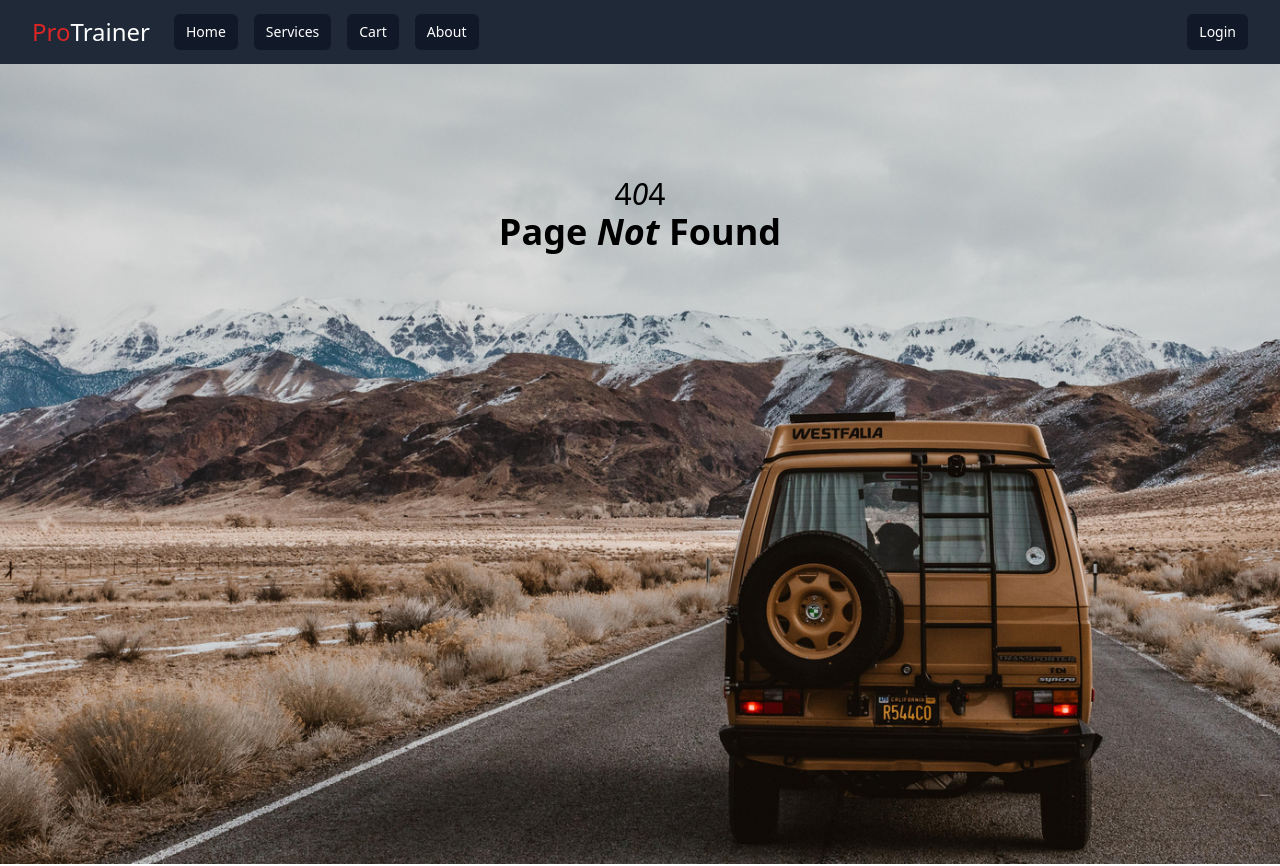
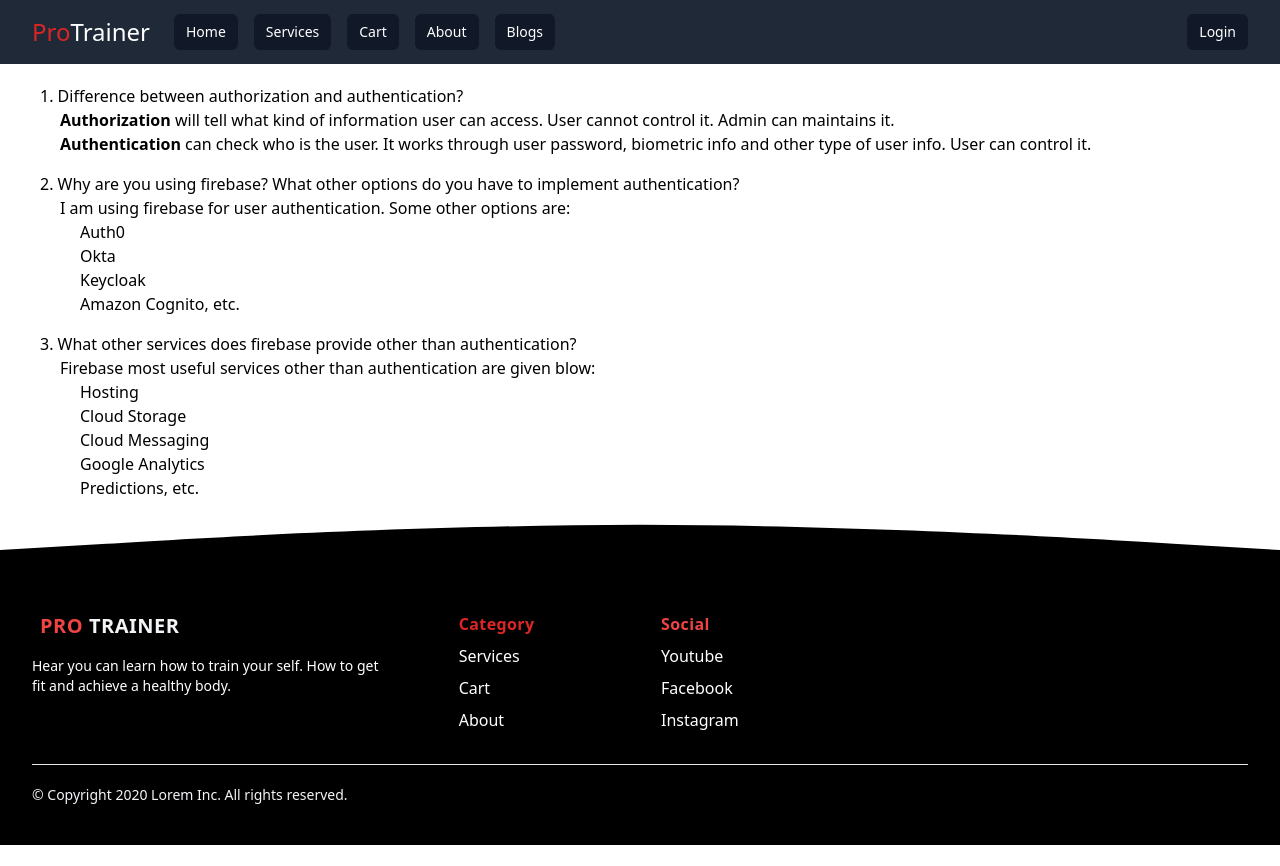
Before and after one commit to srdo96/pro-trainer, a React (Create React App) app: page /blogs in a window 1280 px wide. Shown: the top 866 px of the page. After the commit the page ends 845 px from the top, so only its background shows below. Built offline with nearby package versions, Linux system fonts and the light colour scheme.

Commit message:
add blogs

```diff
--- a/src/App.js
+++ b/src/App.js
@@ -9,6 +9,7 @@ import Home from "./components/Home/Home";
 import Login from "./components/Login/Login";
 import Signup from "./components/Signup/Signup";
 import About from "./components/About/About";
+import Blogs from "./components/Blogs/Blogs";
 
 function App() {
   return (
@@ -21,6 +22,7 @@ function App() {
         <Route path="/login" element={<Login></Login>}></Route>
         <Route path="/signup" element={<Signup></Signup>}></Route>
         <Route path="/about" element={<About></About>}></Route>
+        <Route path="/blogs" element={<Blogs></Blogs>}></Route>
         <Route path="*" element={<NotFound></NotFound>}></Route>
       </Routes>
       <Footer></Footer>
--- /dev/null
+++ b/src/components/Blogs/Blogs.js
@@ -0,0 +1,46 @@
+import React from "react";
+
+const Blogs = () => {
+  return (
+    <div className="ml-10 mt-5">
+      <h3>1. Difference between authorization and authentication?</h3>
+      <p className="ml-5">
+        <span className="font-bold">Authorization</span> will tell what kind of
+        information user can access. User cannot control it. Admin can maintains
+        it.
+        <br />
+        <span className="font-bold">Authentication</span> can check who is the
+        user. It works through user password, biometric info and other type of
+        user info. User can control it.
+      </p>
+      <h3 className="mt-4">
+        2. Why are you using firebase? What other options do you have to
+        implement authentication?
+      </h3>
+      <p className="ml-5">
+        I am using firebase for user authentication. Some other options are:
+        <ul className="ml-5">
+          <li>Auth0</li>
+          <li>Okta</li>
+          <li>Keycloak</li>
+          <li>Amazon Cognito, etc.</li>
+        </ul>
+      </p>
+      <h3 className="mt-4">
+        3. What other services does firebase provide other than authentication?
+      </h3>
+      <p className="ml-5">
+        Firebase most useful services other than authentication are given blow:
+        <ul className="ml-5">
+          <li>Hosting</li>
+          <li>Cloud Storage</li>
+          <li>Cloud Messaging</li>
+          <li>Google Analytics</li>
+          <li>Predictions, etc.</li>
+        </ul>
+      </p>
+    </div>
+  );
+};
+
+export default Blogs;
--- a/src/components/Header/Header.js
+++ b/src/components/Header/Header.js
@@ -90,6 +90,12 @@ const Header = () => {
                     >
                       About
                     </Link>
+                    <Link
+                      to="/blogs"
+                      className="bg-gray-900 text-white px-3 py-2 rounded-md text-sm font-medium"
+                    >
+                      Blogs
+                    </Link>
                   </div>
                 </div>
               </div>
```
